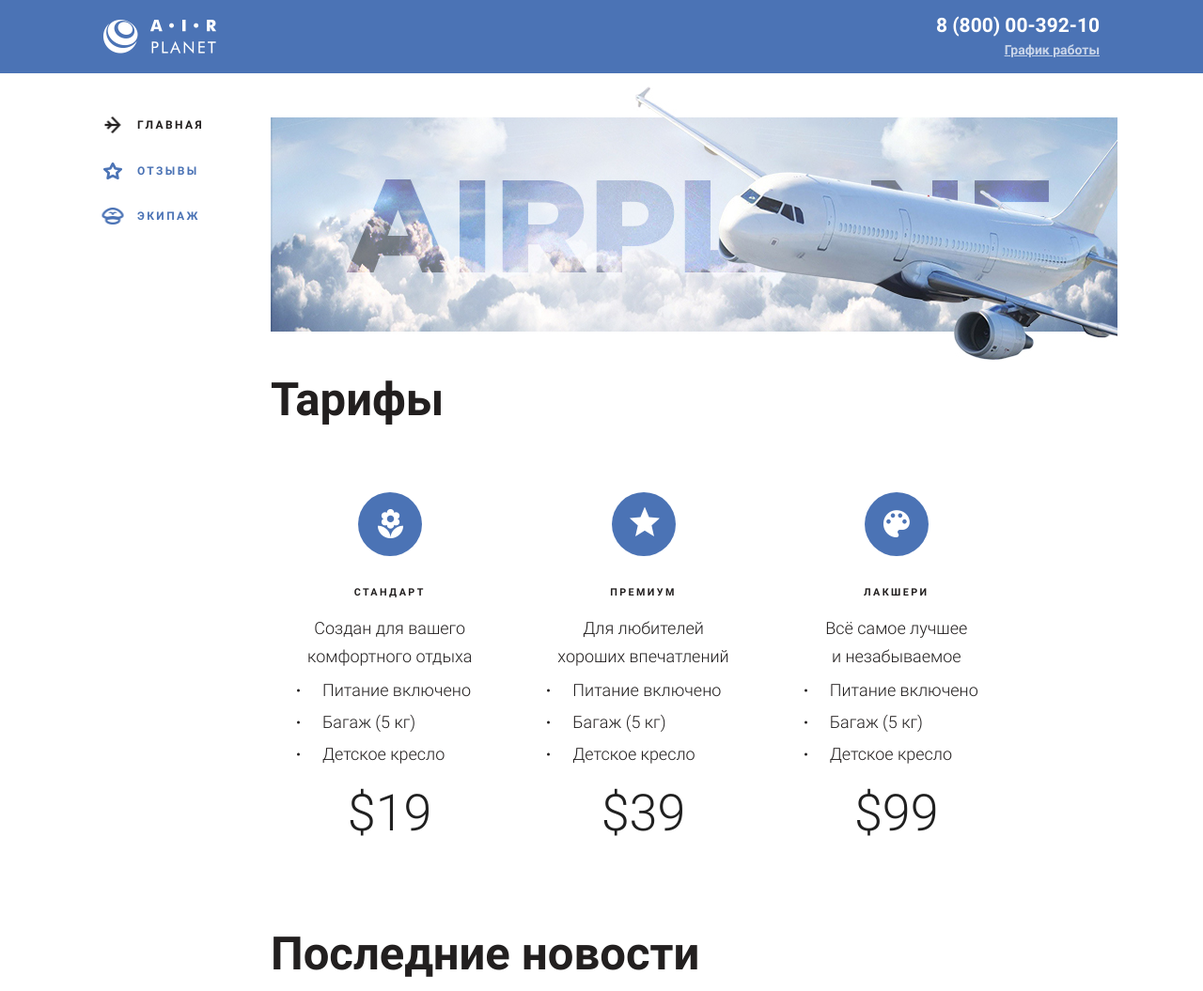
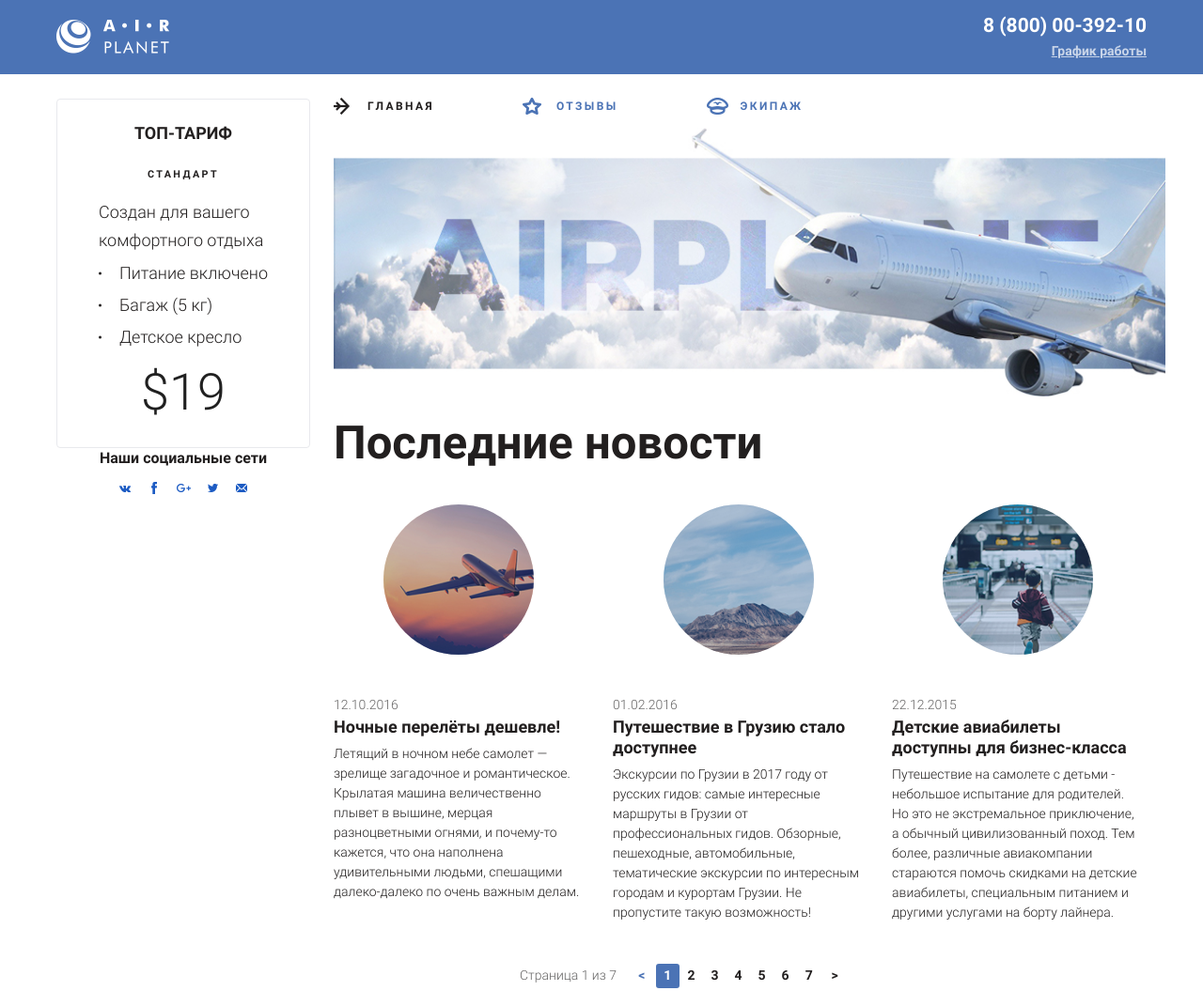
Before and after one commit to vveksler/airplanet, a plain HTML site: page home.html in a window 1280 px wide. Shown: the top 1055 px of the page at 94% size. Drawn offline with Linux system fonts and the light colour scheme.

Commit message:
home page done

```diff
--- a/css/blocks/article.css
+++ b/css/blocks/article.css
@@ -1,26 +1,28 @@
 .article {
-  display: flex;
-  border-bottom: 2px solid #f5f5f5;
+  width: 31%;
   padding-top: 20px;
   padding-bottom: 13px;
   margin-bottom: 4px;
 }
 
-.article:last-child {
-  border: none;
-}
-
 .article__left {
-  max-width: 160px;
-  width: 20%;
-  margin-top: 8px;
-  margin-bottom: 15px;
+ margin-bottom: 42px;
 }
 
 .article__avatar {
   position: relative;
   overflow: hidden;
   border-radius: 50%;
+  width: 160px;
+  height: 160px;
+  margin: auto;
+}
+
+.article__avatar-img {
+  width: 100%;
+  height: 100%;
+  object-fit: cover;
+  object-position: center;
 }
 
 .article__avatar::before {
@@ -38,10 +40,6 @@
   opacity: 0;
 }
 
-.article__description {
-  flex: 1;
-}
-
 .article__date {
   font-size: 14px;
   font-weight: 300;
@@ -49,14 +47,15 @@
 }
 
 .article__title {
+  line-height: 22px;
   font-size: 18px;
   font-weight: bold;
   margin-top: 2px;
   margin-bottom: 7px;
 }
 
-.article__text {
-  line-height: 30px;
-  font-size: 18px;
+.article__text p {
+  line-height: 21px;
+  font-size: 14px;
   font-weight: 300;
 }
--- a/css/blocks/banner.css
+++ b/css/blocks/banner.css
@@ -1,5 +1,3 @@
 .banner {
-  height: 299px;
-  background-image: url("../../images/airplane.jpg");
-  background-repeat: no-repeat;
+  margin-bottom: 15px;
 }
--- a/css/blocks/footer.css
+++ b/css/blocks/footer.css
@@ -2,12 +2,14 @@
   color: #fff;
   background-color: #4b73b5;
   font-size: 14px;
-  padding: 12px;
+  padding: 13px;
 }
 
 .footer__content {
   display: flex;
   align-items: center;
+  justify-content: space-between;
+  padding: 0 20px;
 }
 
 .footer__left {
--- a/css/blocks/header.css
+++ b/css/blocks/header.css
@@ -1,12 +1,13 @@
 .header {
   background: #4b73b5;
   color: #fff;
-  padding: 12.5px 0;
-  margin-bottom: 14px;
+  padding: 13px 0;
+  margin-bottom: 23px;
 }
 
 .header__content {
   display: flex;
   justify-content: space-between;
   align-items: center;
+  padding: 0 20px;
 }
--- a/css/blocks/main-nav.css
+++ b/css/blocks/main-nav.css
@@ -1,5 +1,13 @@
+.main-nav {
+  margin-bottom: 12px;
+}
+
+.main-nav__list {
+  display: flex;
+}
+
 .main-nav__item {
-  margin-bottom: 26px;
+  margin-right: 94px;
 }
 
 .main-nav__item:last-child {
@@ -8,7 +16,7 @@
 
 .main-nav__link {
   color: #4b73b5;
-  padding-left: 40px;
+  padding-left: 36px;
   font-size: 12px;
   font-weight: bold;
   letter-spacing: 2.4px;
@@ -22,11 +30,10 @@
 
 .main-nav__icon::before,
 .main-nav__icon::after {
-  left: 13%;
+  left: 0;
   top: -1px;
   content: "";
   position: absolute;
-  transform: translateX(-50%);
   background: url("../../images/icons/main-nav/sprites.png") no-repeat;
   transition: 0.3s;
 }
--- a/css/blocks/sidebar.css
+++ b/css/blocks/sidebar.css
@@ -1,5 +1,4 @@
 .sidebar {
-  width: 18%;
-  padding-top: 30px;
-  padding-left: 16px;
+  margin-top: 3px;
+  width: 270px;
 }
--- a/css/blocks/socials.css
+++ b/css/blocks/socials.css
@@ -1,6 +1,5 @@
 .socials {
-  display: inline-block;
-  text-align: left;
+  text-align: center;
 }
 
 .socials__title {
@@ -21,8 +20,8 @@
 .socials__link {
   border-radius: 50%;
   display: block;
+  background-color: #ffffff;
   background: url("../../images/icons/socials/socials-sprites.png") no-repeat;
-  background-color: #d2def3;
   background-repeat: no-repeat;
   transition: 0.3s;
   width: 20px;
@@ -30,7 +29,7 @@
 }
 
 .socials__link:hover {
-  background-color: #ffffff;
+  background-color: #d2def3;
 }
 
 .socials__link--vk {
--- a/css/layout/base.css
+++ b/css/layout/base.css
@@ -87,7 +87,7 @@ p {
 }
 
 .maincontent {
-  margin-bottom: 59px;
+  margin-bottom: 45px;
 }
 
 .maincontent--reviews {
@@ -95,21 +95,18 @@ p {
 }
 
 .container {
-  width: 1060px;
+  width: 1200px;
   margin: 0 auto;
 }
 
 .container--main {
   display: flex;
-  width: 1100px;
+  justify-content: space-between;
+  padding-left: 20px;
 }
 
 .page-content {
-  width: 82%;
-}
-
-.page-content--reviews {
-  width: 882px;
+  width: 885px;
 }
 
 .section-title {
--- a/css/sections/last-news.css
+++ b/css/sections/last-news.css
@@ -3,12 +3,10 @@
 }
 
 .last-news__articles {
-  margin-top: 37px;
-  margin-bottom: 34px;
-}
-
-.last-news__articles .article__description {
-  padding: 0 18px;
+  display: flex;
+  justify-content: space-between;
+  margin-top: 10px;
+  margin-bottom: 27px;
 }
 
 .last-news__article:last-child {
@@ -17,5 +15,5 @@
 }
 
 .last-news__pagination {
-  text-align: center;
+  margin-left: 23%;
 }
--- a/css/sections/tariffs.css
+++ b/css/sections/tariffs.css
@@ -4,24 +4,38 @@
 }
 
 .tariffs__plan {
+  display: flex;
   border-radius: 4px;
-  display: flex;
-  margin-right: 25px;
-  padding: 43px 32px;
+      padding: 23px 0 19px 0;
   flex-direction: column;
   align-items: center;
   justify-content: center;
   cursor: pointer;
-  border: 1px solid transparent;
+  border: 1px solid #e8e9ed;
   transition: 0.3s;
 }
 
-.tariffs__plan:last-child {
-  margin-right: 0;
+.tariffs__title {
+  font-size: 18px;
+  text-transform: uppercase;
+  font-weight: bold;
+  margin-bottom: 24px;
 }
 
-.tariffs__plan:hover {
-  border: 1px solid #e8e9ed;
+.tariffs__plan-title {
+  text-align: center;
+  font-size: 10.78px;
+  font-weight: bold;
+  letter-spacing: 2.4px;
+  text-transform: uppercase;
+  margin-bottom: 18px;
+}
+
+.tariffs__plan-description {
+  margin-bottom: 4px;
+  font-size: 18px;
+  font-weight: 300;
+  line-height: 30px;
 }
 
 .tariffs__plan-icon {
@@ -46,30 +60,12 @@
   background-position: 20px 18px;
 }
 
-.tariffs__plan-title {
-  font-size: 10.78px;
-  font-weight: bold;
-  letter-spacing: 2.4px;
-  text-transform: uppercase;
-}
-
-.tariffs__plan-content {
-  margin-top: 31px;
-  text-align: center;
-}
-
-.tariffs__plan-description {
-  padding: 16px 0 8px 0;
-  font-size: 18px;
-  font-weight: 300;
-  line-height: 30px;
-}
-
 .tariffs__plan-text {
-  margin-bottom: 4px;
+  margin-bottom: 3px;
 }
 
 .tariffs__plan-price {
+  text-align: center;
   font-size: 54px;
   color: #202020;
 }
@@ -80,13 +76,13 @@
 
 .tariffs__plan-item {
   position: relative;
-  padding: 2px 0 2px 16px;
+  padding: 2px 0 2px 22px;
 }
 
 .tariffs__plan-item::before {
   content: "";
   position: absolute;
-  left: -11px;
+  left: 0px;
   top: 50%;
   transform: translateY(-50%);
   width: 3px;
--- a/home.html
+++ b/home.html
@@ -44,6 +44,57 @@
         <div class="container container--main">
           <!--SIDEBAR-->
           <aside class="sidebar">
+            <div class="tariffs__plan">
+              <h4 class="tariffs__title">Топ-тариф</h4>
+              <div class="tariffs__plan-content">
+                <h5 class="tariffs__plan-title">Стандарт</h5>
+                <div class="tariffs__plan-description">
+                  <div class="tariffs__plan-text">
+                    <p>Создан для вашего</p>
+                    <p>комфортного отдыха</p>
+                  </div>
+                  <ul class="tariffs__plan-list">
+                    <li class="tariffs__plan-item">
+                      Питание включено
+                    </li>
+                    <li class="tariffs__plan-item">
+                      Багаж (5 кг)
+                    </li>
+                    <li class="tariffs__plan-item">
+                      Детское кресло
+                    </li>
+                  </ul>
+                </div>
+                <div class="tariffs__plan-price">
+                  $19
+                </div>
+              </div>
+            </div>
+            <!--SOCIALS-->
+            <div class="socials">
+              <div class="socials__title">Наши социальные сети</div>
+              <ul class="socials__list">
+                <li class="socials__item">
+                  <a href="" class="socials__link socials__link--vk"></a>
+                </li>
+                <li class="socials__item">
+                  <a href="" class="socials__link socials__link--fb"></a>
+                </li>
+                <li class="socials__item">
+                  <a href="" class="socials__link socials__link--google"></a>
+                </li>
+                <li class="socials__item">
+                  <a href="" class="socials__link socials__link--tw"></a>
+                </li>
+                <li class="socials__item">
+                  <a href="" class="socials__link socials__link--mail"></a>
+                </li>
+              </ul>
+            </div>
+          </aside>
+          <!--PAGE CONTENT-->
+          <main class="page-content">
+            <!--MAIN NAVIGATION-->
             <nav class="main-nav">
               <ul class="main-nav__list">
                 <li class="main-nav__item active">
@@ -72,110 +123,14 @@
                 </li>
               </ul>
             </nav>
-          </aside>
-          <!--PAGE CONTENT-->
-          <main class="page-content">
             <!--BANNER-->
             <div class="banner">
               <img
                 src="./images/airplane.jpg"
                 alt="airplane"
-                class="visuallyHidden"
+                class="banner__img"
                 />
             </div>
-            <!--SECTION Tariffs-->
-            <section class="tariffs">
-              <h2 class="section-title">
-                Тарифы
-              </h2>
-              <div class="section-content">
-                <ul class="tariffs__options">
-                  <li class="tariffs__plan">
-                    <div
-                      class="tariffs__plan-icon
-                      tariffs__plan-icon--standard"></div>
-                    <div class="tariffs__plan-content">
-                      <h5 class="tariffs__plan-title">Стандарт</h5>
-                      <div class="tariffs__plan-description">
-                        <div class="tariffs__plan-text">
-                          <p>Создан для вашего</p>
-                          <p>комфортного отдыха</p>
-                        </div>
-                        <ul class="tariffs__plan-list">
-                          <li class="tariffs__plan-item">
-                            Питание включено
-                          </li>
-                          <li class="tariffs__plan-item">
-                            Багаж (5 кг)
-                          </li>
-                          <li class="tariffs__plan-item">
-                            Детское кресло
-                          </li>
-                        </ul>
-                      </div>
-                      <div class="tariffs__plan-price">
-                        $19
-                      </div>
-                    </div>
-                  </li>
-                  <li class="tariffs__plan">
-                    <div
-                      class="tariffs__plan-icon
-                      tariffs__plan-icon--favorite"></div>
-                    <div class="tariffs__plan-content">
-                      <h5 class="tariffs__plan-title">Премиум</h5>
-                      <div class="tariffs__plan-description">
-                        <div class="tariffs__plan-text">
-                          <p>Для любителей</p>
-                          <p>хороших впечатлений</p>
-                        </div>
-                        <ul class="tariffs__plan-list">
-                          <li class="tariffs__plan-item">
-                            Питание включено
-                          </li>
-                          <li class="tariffs__plan-item">
-                            Багаж (5 кг)
-                          </li>
-                          <li class="tariffs__plan-item">
-                            Детское кресло
-                          </li>
-                        </ul>
-                      </div>
-                      <div class="tariffs__plan-price">
-                        $39
-                      </div>
-                    </div>
-                  </li>
-                  <li class="tariffs__plan">
-                    <div
-                      class="tariffs__plan-icon tariffs__plan-icon--luxury"></div>
-                    <div class="tariffs__plan-content">
-                      <h5 class="tariffs__plan-title">Лакшери</h5>
-                      <div class="tariffs__plan-description">
-                        <div class="tariffs__plan-text">
-                          <p>Всё самое лучшее</p>
-                          <p>и незабываемое</p>
-                        </div>
-                        <ul class="tariffs__plan-list">
-                          <li class="tariffs__plan-item">
-                            Питание включено
-                          </li>
-                          <li class="tariffs__plan-item">
-                            Багаж (5 кг)
-                          </li>
-                          <li class="tariffs__plan-item">
-                            Детское кресло
-                          </li>
-                        </ul>
-                      </div>
-                      <div class="tariffs__plan-price">
-                        $99
-                      </div>
-                    </div>
-                  </li>
-                </ul>
-              </div>
-            </section>
             <!--SECTION last-news-->
             <section class="last-news">
               <h2 class="section-title">Последние новости</h2>
@@ -294,34 +249,12 @@
             </p>
             <p class="copyright">Автор работы: <a href="/">Векслер Вадим</a></p>
           </div>
-          <!--LOGO-->
-          <div class="footer__center">
+
+          <div class="footer__rigth">
+            <!--LOGO-->
             <a href="/" class="logo">
               <img src="./images/logo.png" alt="logo" class="logo__img" />
             </a>
-          </div>
-          <div class="footer__rigth">
-            <!--SOCIALS-->
-            <div class="socials">
-              <div class="socials__title">Наши социальные сети</div>
-              <ul class="socials__list">
-                <li class="socials__item">
-                  <a href="" class="socials__link socials__link--vk"></a>
-                </li>
-                <li class="socials__item">
-                  <a href="" class="socials__link socials__link--fb"></a>
-                </li>
-                <li class="socials__item">
-                  <a href="" class="socials__link socials__link--google"></a>
-                </li>
-                <li class="socials__item">
-                  <a href="" class="socials__link socials__link--tw"></a>
-                </li>
-                <li class="socials__item">
-                  <a href="" class="socials__link socials__link--mail"></a>
-                </li>
-              </ul>
-            </div>
           </div>
         </div>
       </footer>
```
